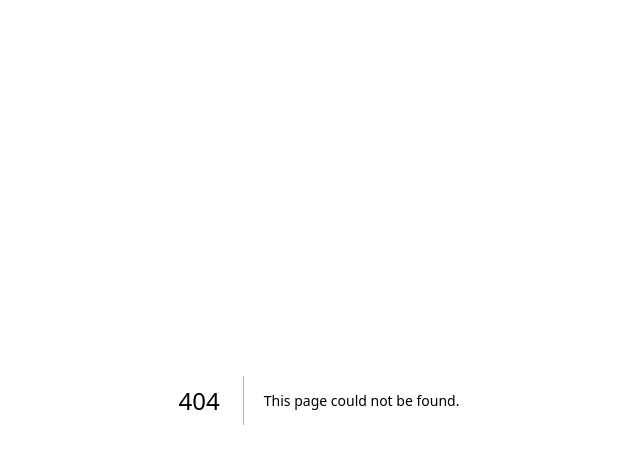
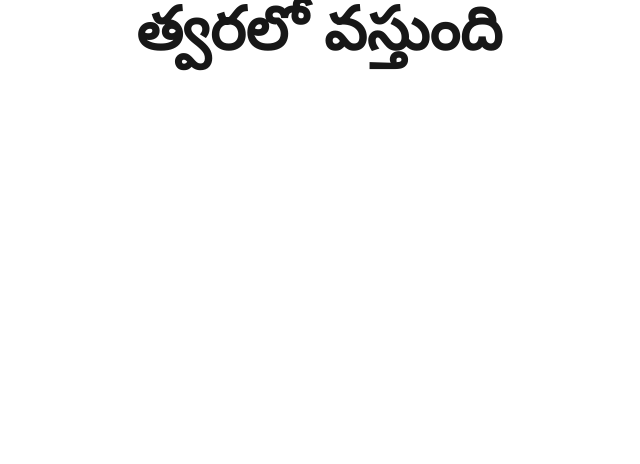
Before and after one commit to RhythmC123/bhashaWeb, a Next.js app: page /bigLogo in a window 1280 px wide. Before the commit this address had no page. Shown: the top 464 px of the page, without its empty margins (321-961 px from the left). Built offline with nearby package versions, Linux system fonts and the light colour scheme.

Commit message:
build start

```diff
--- /dev/null
+++ b/pages/bigLogo.js
@@ -0,0 +1,37 @@
+// components/bigLogo.js
+import { useEffect, useRef, useState } from "react";
+import gsap from "gsap";
+
+const messages = [
+  "જલ્દી આવે છે",        // Gujarati
+  "சமீபத்தில் வரும்",       // Tamil
+  "Coming Soon.",         // English
+  "త్వరలో వస్తుంది",        // Telugu
+  "आ रहा है",            // Hindi
+];
+
+export default function BigLogo() {
+  const [currentIndex, setCurrentIndex] = useState(0);
+  const textRef = useRef(null);
+
+  useEffect(() => {
+    const interval = setInterval(() => {
+      gsap.fromTo(
+        textRef.current,
+        { opacity: 0, scale: 0.9 },
+        { opacity: 1, scale: 1, duration: 0.5 }
+      );
+      setCurrentIndex((prev) => (prev + 1) % messages.length);
+    }, 2000);
+
+    return () => clearInterval(interval);
+  }, []);
+
+  return (
+    <div className="flex justify-center items-center">
+      <p ref={textRef} className="text-5xl md:text-6xl font-bold text-center">
+        {messages[currentIndex]}
+      </p>
+    </div>
+  );
+}
--- a/pages/index.js
+++ b/pages/index.js
@@ -9,6 +9,10 @@ import { Mail } from "lucide-react";
 const animateTeam = dynamic(() =>
   import("./animateTeam").then((mod) => mod.animateTeam), { ssr: false }
 );
+
+const BigLogo = dynamic(() => import("./bigLogo"), { ssr: false });
+
+
 export default function Index() {
   const [name, setName] = useState("");
   const [email, setEmail] = useState("");
@@ -16,8 +20,14 @@ export default function Index() {
   const [error, setError] = useState("");
 
   useEffect(() => {
-    animateTeam();
-  }, []);
+  async function runAnimation() {
+    const mod = await import("./animateTeam");
+    mod.animateTeam();
+  }
+
+  runAnimation();
+}, []);
+
   // Handle form submission
   const handleSubmit = async (e) => {
     e.preventDefault();
@@ -41,22 +51,12 @@ export default function Index() {
 
   return (
     <div className="min-h-screen bg-[#e67732] text-white font-serif">
-      <header className="sticky top-0 w-full bg-[#cf9d72]">
+      <header className="sticky z-50 top-0 w-full bg-[#cf9d72]">
         <nav className="container mx-auto justify-between items-center py-6 px-4">
-          <div className="flex text-left gap-4">
-            <Link href="https://www.instagram.com/learnwithbhasha?igsh=YjdhaHh4amU1YWdj">
-              <InstagramIcon size={32} />
-            </Link>
-
-            <Link href="">
-              <TwitterIcon size={32} />
-            </Link>
-
+          <div className="flex items-center gap-4">
+            <img className="bhashaicon w-15 h-15 rounded-full" src="/images/bhasha.jpeg" alt="bhasha" />
             <Link href="/">
               <span className="text-lg">Home</span>
-            </Link>
-            <Link href="/">
-              <span className="text-lg">About</span>
             </Link>
             <Link href="/admin">
               <span className="text-lg">Admin</span>
@@ -77,23 +77,7 @@ export default function Index() {
       </div>
 
       <div className="flex justify-center items-center mx-auto p-10">
-        <div className="space-y-4">
-          <p className="text-3xl font-bold opacity-50">
-            <span className="flex justify-center">જલ્દી આવે છે</span>
-          </p>
-          <p className="text-4xl font-bold opacity-75">
-            <span className="flex justify-center">சமீபத்தில் வரும்</span>
-          </p>
-          <h2 className="text-5xl font-bold my-4">
-            <span className="flex justify-center">Coming Soon.</span>
-          </h2>
-          <p className="text-4xl font-bold opacity-75">
-            <span className="flex justify-center">త్వరలో వస్తుంది</span>
-          </p>
-          <p className="text-3xl font-bold opacity-50">
-            <span className="flex justify-center">आ रहा है</span>
-          </p>
-        </div>
+        <BigLogo />
       </div>
 
       <div className="flex justify-center items-center mx-auto p-20">
@@ -102,8 +86,8 @@ export default function Index() {
         </button>
       </div>
 
-      <section className="container flex flex-col items-center mx-auto p-10">
-        <div className="text-left">
+      <section className="w-full flex flex-col items-center p-10 bg-white">
+        <div className="w-full max-w-6xl text-left text-[#e67732]">
           <h1 className="text-5xl font-bold py-10">Who we are?</h1>
           <p className="text-lg py-2">
             Bhāsha was founded with the goal of making Indian language learning as simple as possible.
@@ -121,6 +105,7 @@ export default function Index() {
           <p className="text-2xl italic font-bold py-5">Join Us.</p>
         </div>
       </section>
+
 
       <section className="container flex flex-col items-left mx-auto p-10">
         <h1 className="text-5xl font-bold py-10">Meet The Team</h1>
@@ -171,6 +156,29 @@ export default function Index() {
           )}
         </div>
       </section>
+
+
+      <section className="bg-black text-white p-10">
+        <div className="container mx-auto text-center p-10 mb-16">
+          <h1 className="text-4xl font-bold mb-6">Follow Us</h1>
+          <div className="flex justify-center gap-6 pb-6">
+            <Link href="https://www.instagram.com/learnwithbhasha?igsh=YjdhaHh4amU1YWdj" target="_blank">
+              <InstagramIcon size={32} />
+            </Link>
+            <Link href="" target="_blank">
+              <TwitterIcon size={32} />
+            </Link>
+          </div>
+          <p className="text-sm mb-6">© 2025 Bhasha. All rights reserved.</p>
+          <Link href="/admin" className="bg-gray-400 text-white p-2 rounded-lg hover:bg-gray-700">
+            Admin
+          </Link>
+        </div>
+      </section>
+
+      <div className="fixed bottom-0 right-0 p-4">
+
+      </div>
     </div>
   );
 }
```
